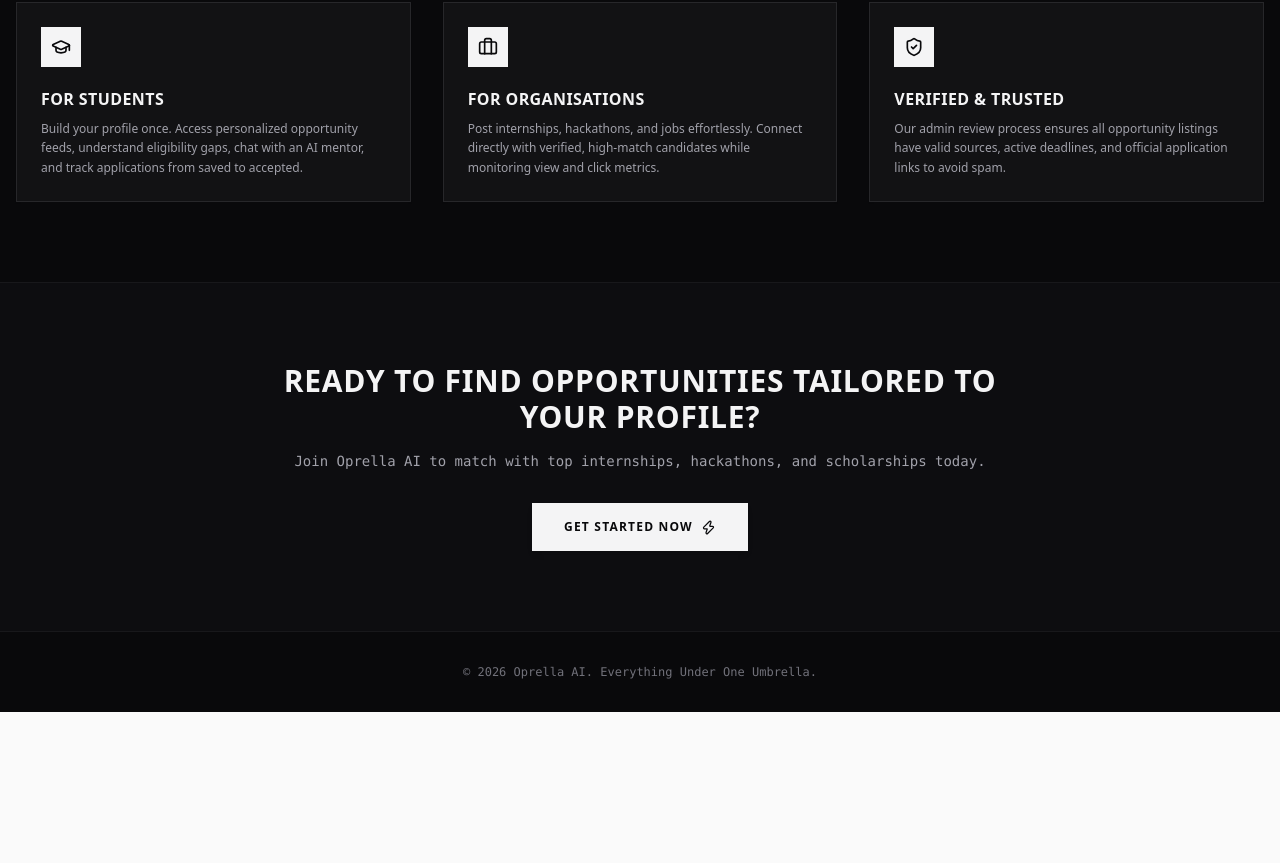
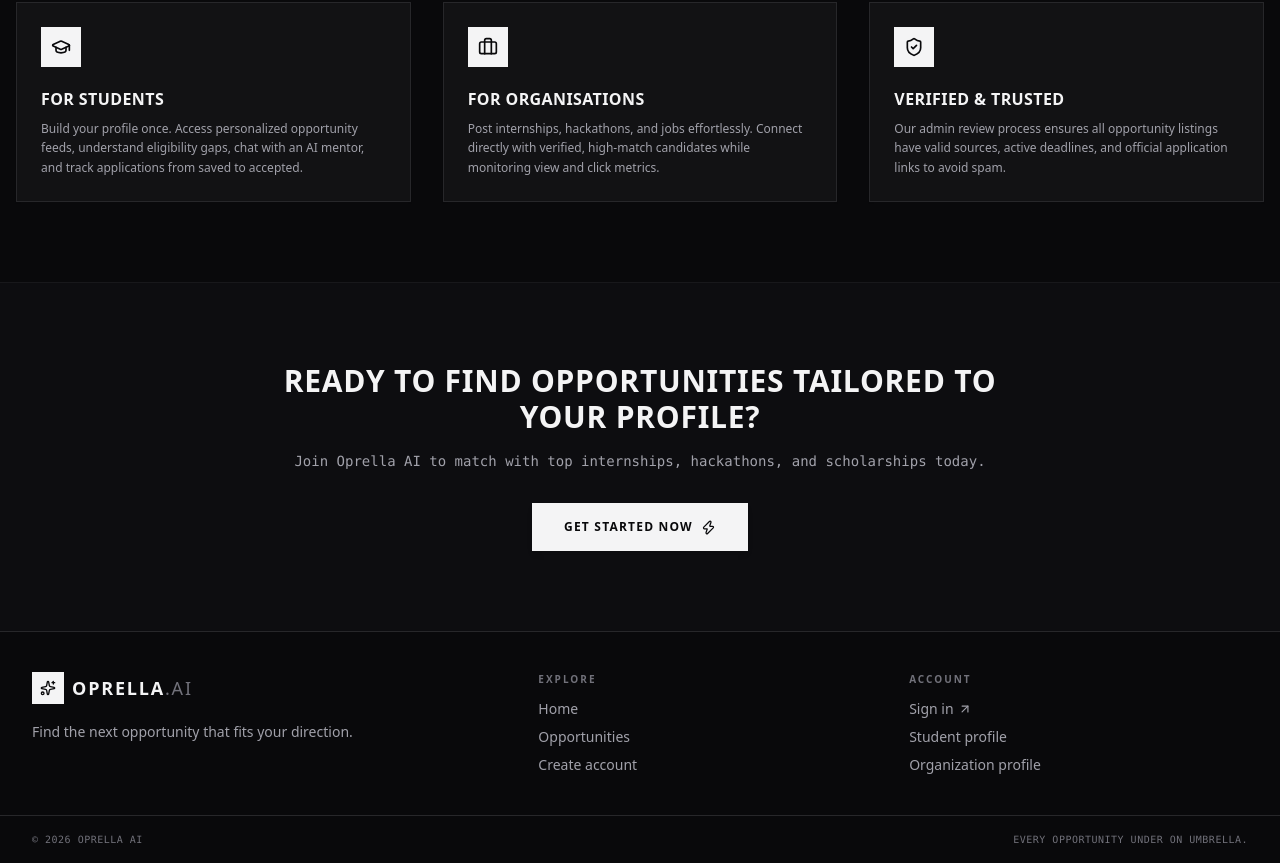
Before and after one commit to AbdulBasitKhatri/oprella-ai, a React (Vite) app in the folder Frontend/: page / in a window 1280 px wide. Shown: the part 1441-2304 px from the top of the page. Before the commit the page ends 2153 px from the top, so only its background shows below. Built offline with nearby package versions, Linux system fonts and the light colour scheme; no server answers.

Commit message:
Added footer

```diff
--- a/Frontend/src/App.jsx
+++ b/Frontend/src/App.jsx
@@ -3,6 +3,7 @@
 import { ThemeProvider } from './context/ThemeContext';
 import { AuthProvider, useAuth } from './context/AuthContext';
 import Navbar from './components/Navbar';
+import Footer from './components/Footer';
 import { ProtectedRoute, PublicRoute, StudentRoute, RecruiterRoute } from './components/routes/AuthRoutes';
 import { FRONTEND_ROUTES, isRecruiterRole } from './config/appConfig';
 import LandingPage from './pages/LandingPage';
@@ -98,6 +99,7 @@
                 <Route path="*" element={<Navigate to={FRONTEND_ROUTES.home} replace />} />
               </Routes>
             </main>
+            <Footer />
           </div>
         </Router>
       </AuthProvider>
--- /dev/null
+++ b/Frontend/src/components/Footer.jsx
@@ -0,0 +1,48 @@
+import React from 'react';
+import { Link } from 'react-router-dom';
+import { ArrowUpRight, Sparkles } from 'lucide-react';
+import { FRONTEND_ROUTES } from '../config/appConfig';
+
+export default function Footer() {
+  return (
+    <footer className="border-t border-zinc-200 bg-white text-zinc-900 transition-colors duration-200 dark:border-zinc-800 dark:bg-zinc-950 dark:text-zinc-100">
+      <div className="mx-auto grid max-w-7xl gap-8 px-4 py-10 sm:px-6 lg:grid-cols-[1.4fr_1fr_1fr] lg:px-8">
+        <div>
+          <Link to={FRONTEND_ROUTES.home} className="inline-flex items-center gap-2">
+            <span className="flex h-8 w-8 items-center justify-center bg-zinc-950 text-zinc-100 dark:bg-zinc-100 dark:text-zinc-950">
+              <Sparkles size={16} />
+            </span>
+            <span className="text-lg font-black uppercase tracking-widest">Oprella<span className="font-light text-zinc-500">.AI</span></span>
+          </Link>
+          <p className="mt-4 max-w-sm text-sm leading-6 text-zinc-500 dark:text-zinc-400">
+            Find the next opportunity that fits your direction.
+          </p>
+        </div>
+
+        <div>
+          <h2 className="text-[10px] font-bold uppercase tracking-[0.2em] text-zinc-500">Explore</h2>
+          <nav className="mt-3 flex flex-col items-start gap-2 text-sm text-zinc-600 dark:text-zinc-400">
+            <Link className="transition hover:text-zinc-950 dark:hover:text-white" to={FRONTEND_ROUTES.home}>Home</Link>
+            <Link className="transition hover:text-zinc-950 dark:hover:text-white" to={FRONTEND_ROUTES.dashboard}>Opportunities</Link>
+            <Link className="transition hover:text-zinc-950 dark:hover:text-white" to={FRONTEND_ROUTES.signup}>Create account</Link>
+          </nav>
+        </div>
+
+        <div>
+          <h2 className="text-[10px] font-bold uppercase tracking-[0.2em] text-zinc-500">Account</h2>
+          <nav className="mt-3 flex flex-col items-start gap-2 text-sm text-zinc-600 dark:text-zinc-400">
+            <Link className="inline-flex items-center gap-1 transition hover:text-zinc-950 dark:hover:text-white" to={FRONTEND_ROUTES.login}>Sign in <ArrowUpRight size={14} /></Link>
+            <Link className="transition hover:text-zinc-950 dark:hover:text-white" to={FRONTEND_ROUTES.studentProfile}>Student profile</Link>
+            <Link className="transition hover:text-zinc-950 dark:hover:text-white" to={FRONTEND_ROUTES.organizationProfile}>Organization profile</Link>
+          </nav>
+        </div>
+      </div>
+      <div className="border-t border-zinc-200 dark:border-zinc-800">
+        <div className="mx-auto flex max-w-7xl flex-col gap-2 px-4 py-4 text-[10px] font-mono uppercase tracking-wider text-zinc-500 sm:flex-row sm:items-center sm:justify-between sm:px-6 lg:px-8">
+          <span>© 2026 Oprella AI</span>
+          <span>Every opportunity under on umbrella.</span>
+        </div>
+      </div>
+    </footer>
+  );
+}
--- a/Frontend/src/pages/LandingPage.jsx
+++ b/Frontend/src/pages/LandingPage.jsx
@@ -27,7 +27,7 @@
 
           {/* Tagline Badge */}
           <div className="inline-flex items-center gap-2 px-3.5 py-1.5 bg-zinc-200/60 dark:bg-zinc-900 border border-zinc-300 dark:border-zinc-800 text-zinc-800 dark:text-zinc-200 text-xs font-mono uppercase tracking-widest mb-6 rounded-none">
-            <Sparkles size={14} className="text-zinc-900 dark:text-zinc-100" /> Everything Under One Umbrella
+            <Sparkles size={14} className="text-zinc-900 dark:text-zinc-100" /> Every opportunity under on umbrella.
           </div>
 
           {/* Main Headline */}
@@ -203,10 +203,6 @@
         </div>
       </section>
 
-      {/* Footer */}
-      <footer className="py-8 border-t border-zinc-200 dark:border-zinc-900 text-center text-xs font-mono text-zinc-500">
-        <p>© 2026 Oprella AI. Everything Under One Umbrella.</p>
-      </footer>
     </div>
   );
 }
```
